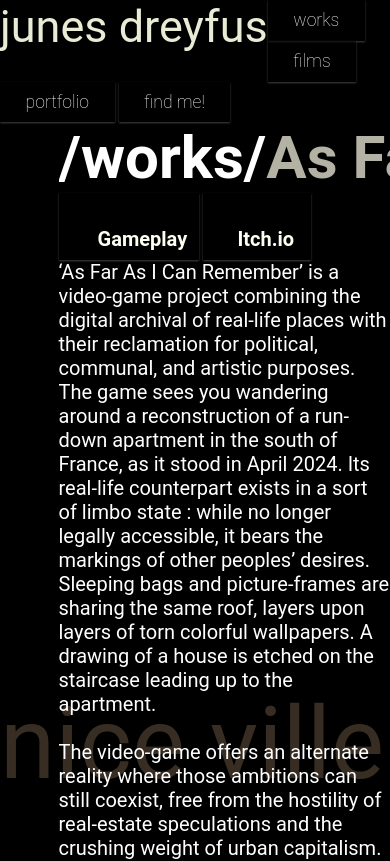
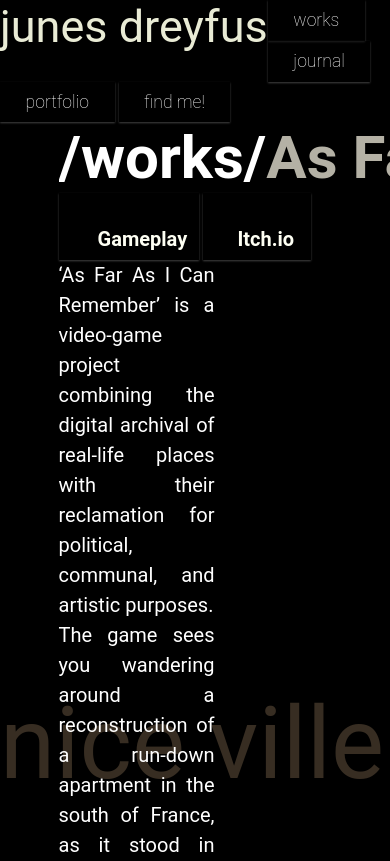
Before and after one commit to junesdreyfus/Junes-Dreyfus-Website, a website: page works/afaicr.html in a window 390 px wide. Shown: the top 861 px of the page. Drawn offline with nearby package versions, Linux system fonts and the light colour scheme; files whose address does not match are found by name.

Commit message:
Indulgent update
*ADDED SINGULAR JS FILE TO STREAMLINE TOPNAV BAR THROUGHOUT EACH HTMLs
*Figured out how to call in external JS files.
*Created js to store message functions
*Created journal section (to replace the film section of the top navigation bar)
*Created custom messages for both the journal and portfolio
*Made the embedded vimeo in DKHW.html responsive to the rest of the page (but it became tiny as a result)

this wasn't that hard actually

```diff
--- a/css/aboutme.css
+++ b/css/aboutme.css
@@ -96,6 +96,10 @@ h2:hover {
     color: white;
     margin-left: 15%;
     font-size: 20px;
+    width: 40%;
+    line-height: 1.5;
+    text-align: justify;
+
   }
 
 a:link,
--- a/js/header.js
+++ b/js/header.js
@@ -1,21 +1,25 @@
-let headerContent =`<nav class="topnav">
+
+let headerContent =`
     <header>
-        <a href="index.html">junes dreyfus</a>
+        <a href="/index.html">junes dreyfus</a>
     </header>
 
-        <li id="button1">
-         <a href="works.html">works</a>
-        </li>
+        <a href="/works.html"><li id="button1">
+          works
+        </li></a>
 
-        <li id="button2">
-          <a href="dkhw.html">films</a>
-        </li>
+       <a href="#"><li id="button2" onclick="journal()">
+          journal
+       </li> </a>
 
-       <li id="button3">
-          <a href="#">portfolio</a>
-       </li>
+       <a href="#"><li id="button3" onclick="portfolio()">
+          portfolio
+       </li> </a>
 
-       <li id="button4">
-         <a href="findme.html">find me!</a>
-       </li>`;
-document.querySelector('#buttoncontainer').insertAdjacentHTML('beforeend', headerContent);
+
+       <a href="/findme.html"><li id="button4">
+         find me!
+       </li></a>
+
+  `
+document.querySelector('.topnav').insertAdjacentHTML('beforeend', headerContent);
--- /dev/null
+++ b/js/messages.js
@@ -0,0 +1,7 @@
+function portfolio() {
+    alert("No portfolio just yet\nplease be a little patient.:>");
+}
+
+function journal(){
+    alert("23/10/2025 15:28\n\nADDED NOTHING OF VALUE.\n\nAujourd'hui comme tous les jours depuis que je n'ai plus de studio je suis allée à la bibliothèque de l'Alcazar.\nJ'ai demandé à une fille de garder mon ordinateur pendant que je faisais pipi.\nElle avait l'air hyper contente que je lui parle\n\nd(- -)b listening to I LOVE YOU TRAVIS PT1 by Chuquimiamani-Condori d(- -)b\n\nTHIS WILL BE IN ITS OWN LITTLE SCROLLABLE DIALOG BOX\n\nI Might need to keep a 'FILM' button somewhere if i want it to remain in focus:7");
+}
--- a/works/afaicr.html
+++ b/works/afaicr.html
@@ -11,6 +11,7 @@
 <!-- Three.js 3D library and loader -->
 <script src="https://cdnjs.cloudflare.com/ajax/libs/three.js/r128/three.min.js"></script>
 <script src="https://cdn.jsdelivr.net/npm/three@0.128.0/examples/js/loaders/GLTFLoader.js"></script>
+<script src="/js/messages.js"></script>
 <!-- <script src = "3Dmodel/3dmodel.js"></script> -->
 <script src="js/3Dmodel.js" type="module"></script>
 
@@ -21,33 +22,14 @@
 
   <body>
 
-    <nav class="topnav">
-    <header>
-        <a href="/index.html">junes dreyfus</a>
-    </header>
-
-        <li id="button1">
-         <a href="/works.html">works</a>
-        </li>
-
-        <li id="button2">
-          <a href="/works/dkhw.html">films</a>
-        </li>
-
-       <li id="button3">
-          <a href="#">portfolio</a>
-       </li>
-
-       <li id="button4">
-         <a href="/findme.html">find me!</a>
-       </li>
-
-    </nav>
+    <div class="topnav">
+      <script src="/js/header.js"></script>
+    </div>
 
       <h1><a href="/works.html">/works/</a>As Far As I Can Remember</h1>
       <ul>
           <li style="margin-left: 15%; "><a href="https://youtu.be/9NP9VLPtHD0"target="_blank"><b><h2>Gameplay</h2></b></a></li>
-          <li><a href="https://vimeo.com/1064698903?fl=ip&fe=ec"target="_blank"><b><h2>Itch.io</h2></b></a></li>
+          <li><a href="#"target="_blank"><b><h2>Itch.io</h2></b></a></li>
 
     <p style color>‘As Far As I Can Remember’ is a video-game project combining the digital archival of real-life places with their reclamation for political, communal, and artistic purposes.<br>
          The game sees you wandering around a reconstruction of a run-down apartment in the south of France, as it stood in April 2024. Its real-life counterpart exists in a sort of limbo state : while no longer legally accessible, it bears the markings of other peoples’ desires. Sleeping bags and picture-frames are sharing the same roof, layers upon layers of torn colorful wallpapers. A drawing of a house is etched on the staircase leading up to the apartment.<br><br>
```
Also changed, not shown: findme.html (+4 -21 lines), index.html (+4 -26 lines), works.html (+4 -21 lines), works/desiringpaths.html (+4 -22 lines), works/dkhw.html (+7 -26 lines), works/skingrafting.html (+4 -22 lines).
